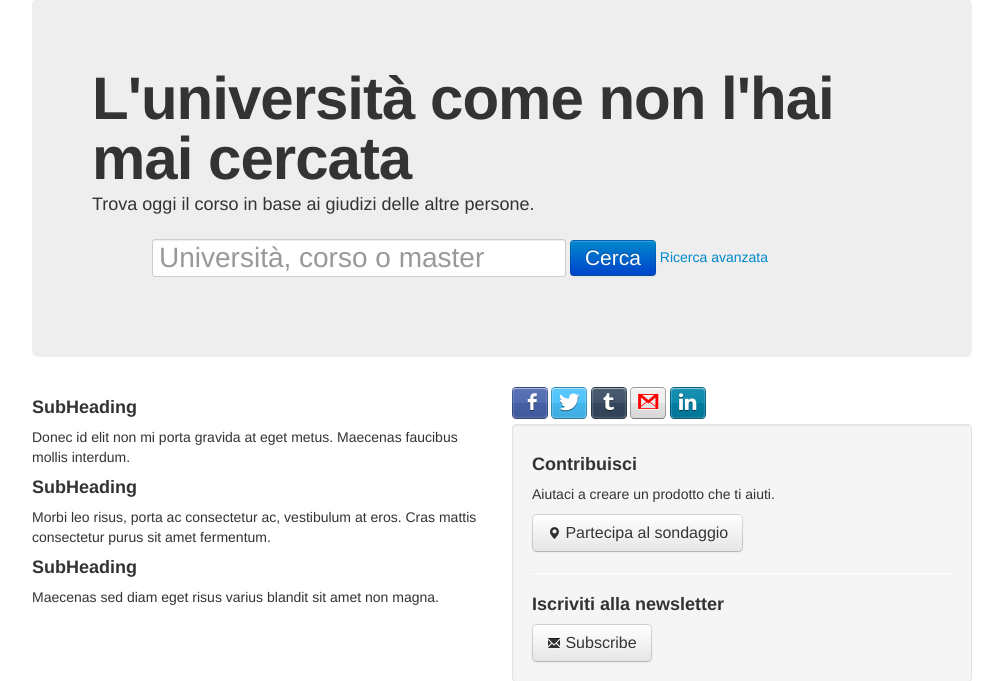
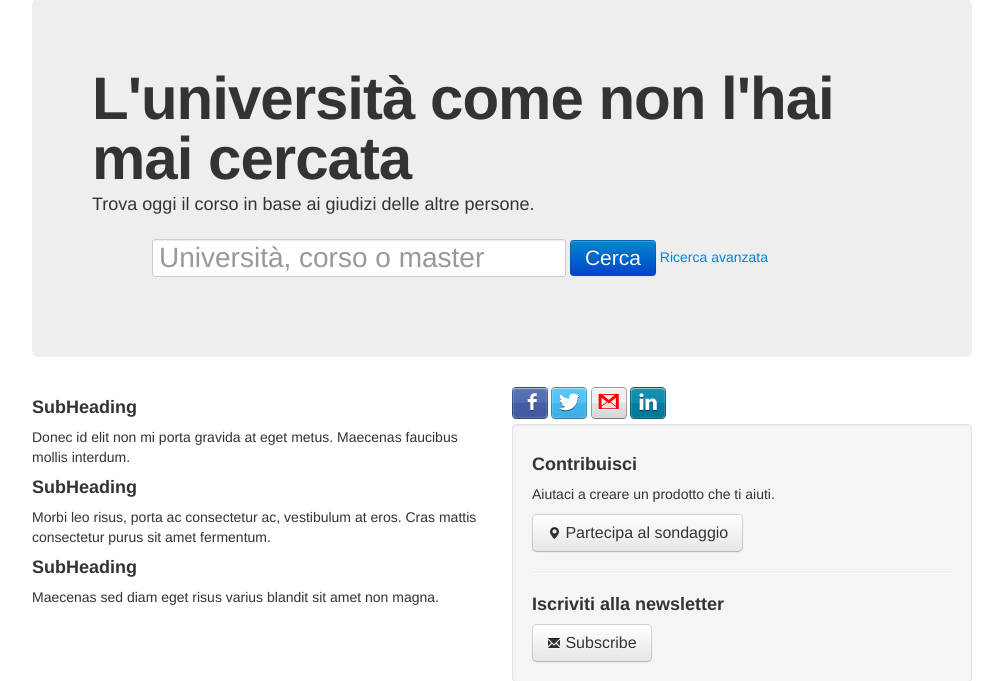
Before and after one commit to fabiofabbrucci/Ugrade, a CodeIgniter app: page / in a window 1280 px wide. Shown: the part 51-732 px from the top of the page, without its empty margins (138-1141 px from the left). Run offline with CodeIgniter, Linux system fonts and the light colour scheme; some libraries are stand-ins or nearby versions.

Commit message:
Linkedin

```diff
--- a/application/views/home.php
+++ b/application/views/home.php
@@ -76,9 +76,8 @@
                     <div class="span6">
                         <a href="https://www.facebook.com/pages/Ugrade/557436500934481" class="zocial facebook icon"></a>
                         <a href="https://twitter.com/Ugrade1" class="zocial twitter icon"></a>
-                        <a href="#" class="zocial tumblr icon"></a>
                         <a href="mailto:ugrade.startup@gmail.com" class="zocial gmail icon"></a>
-                        <a href="#" class="zocial linkedin icon"></a>
+                        <a href="http://www.linkedin.com/groups/Ugrade-4833031/about" class="zocial linkedin icon"></a>
 
                         <div class="well">
                             <h4>Contribuisci</h4>
```
